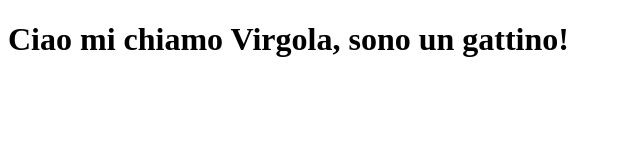
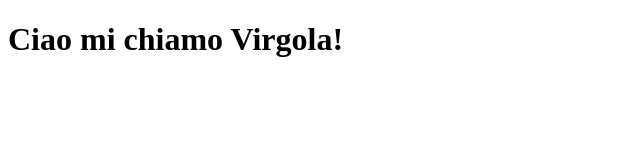
Before and after one commit to GiaGian95/CLAITA-Test, a plain HTML site: page index.html in a window 1280 px wide. Shown: the whole page, without its empty margins (0-640 px from the left). Drawn offline with Linux system fonts and the light colour scheme.

Commit message:
Update index.html

```diff
--- a/index.html
+++ b/index.html
@@ -3,9 +3,9 @@
 <head>
   <meta charset="UTF-8">
   <meta name="viewport" content="width=device-width, initial-scale=1.0">
-  <title>Ciao mi chiamo Virgola, sono un gattino!</title>
+  <title>Ciao mi chiamo Virgola</title>
 </head>
 <body>
-  <h1>Ciao mi chiamo Virgola, sono un gattino!</h1>
+  <h1>Ciao mi chiamo Virgola!</h1>
 </body>
 </html>
```
